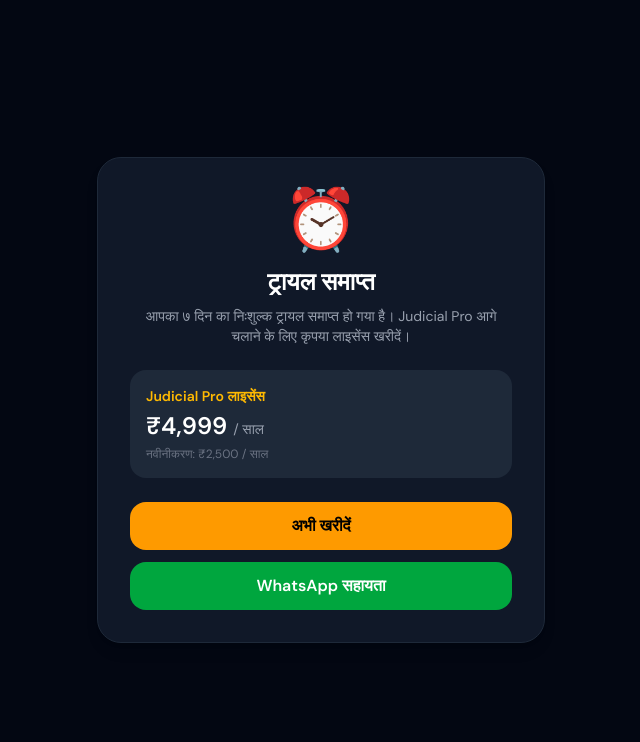
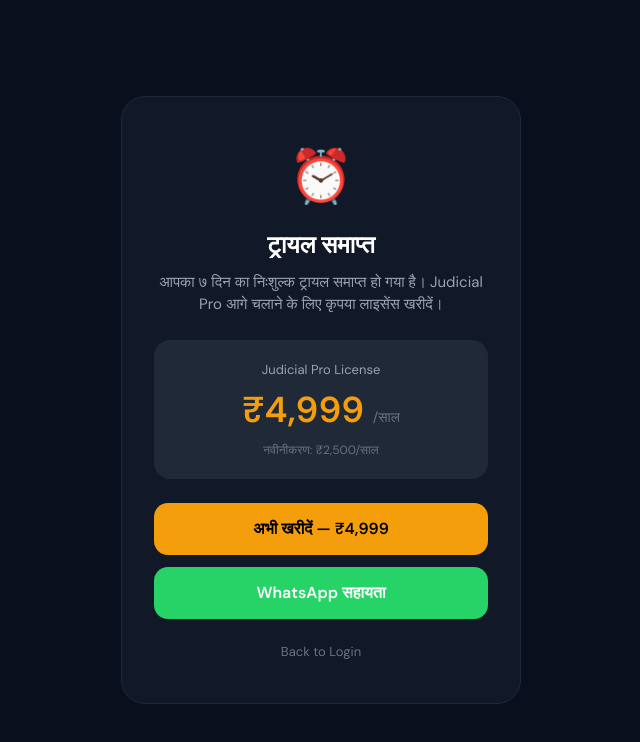
Before and after one commit to kp1153/judicial, a Next.js app: page /expired in a window 1280 px wide. Shown: the top 742 px of the page, without its empty margins (319-959 px from the left). Built offline with nearby package versions, Linux system fonts and the light colour scheme; no server answers.

Commit message:
force deploy

```diff
--- a/app/expired/page.js
+++ b/app/expired/page.js
@@ -1,43 +1,42 @@
-import { getSession } from "@/lib/session";
+"use client";
+import { useEffect, useState } from "react";
 
-export const dynamic = "force-dynamic";
+export default function ExpiredPage() {
+  const [email, setEmail] = useState("");
 
-export default async function ExpiredPage() {
-  const session = await getSession();
-  const email = session?.email || "";
-  const hubUrl = `https://nishantsoftwares.in/payment?software=legal&email=${encodeURIComponent(email)}`;
+  useEffect(() => {
+    fetch("/api/auth/me")
+      .then((r) => r.json())
+      .then((data) => {
+        if (data?.user?.email) setEmail(data.user.email);
+      })
+      .catch(() => {});
+  }, []);
+
+  const paymentUrl = `https://nishantsoftwares.in/payment?software=legal${email ? "&email=" + encodeURIComponent(email) : ""}`;
 
   return (
-    <main className="min-h-screen bg-gray-950 flex items-center justify-center px-4">
-      <div className="max-w-md w-full text-center">
-        <div className="bg-gray-900 border border-gray-800 rounded-3xl shadow-lg p-8">
-          <div className="text-6xl mb-4">⏰</div>
-          <h1 className="text-2xl font-bold text-white mb-2">ट्रायल समाप्त</h1>
-          <p className="text-gray-400 text-sm mb-6">
-            आपका ७ दिन का निःशुल्क ट्रायल समाप्त हो गया है। Judicial Pro आगे चलाने के लिए कृपया लाइसेंस खरीदें।
+    <main style={{ minHeight: "100vh", background: "#0a0f1e", display: "flex", alignItems: "center", justifyContent: "center", padding: "16px" }}>
+      <div style={{ background: "#111827", border: "1px solid #1f2937", borderRadius: "24px", padding: "40px 32px", width: "100%", maxWidth: "400px", textAlign: "center" }}>
+        <div style={{ fontSize: "52px", marginBottom: "12px" }}>⏰</div>
+        <h1 style={{ fontSize: "24px", fontWeight: "800", color: "#fff", marginBottom: "8px" }}>ट्रायल समाप्त</h1>
+        <p style={{ color: "#9ca3af", fontSize: "15px", marginBottom: "24px" }}>
+          आपका ७ दिन का निःशुल्क ट्रायल समाप्त हो गया है। Judicial Pro आगे चलाने के लिए कृपया लाइसेंस खरीदें।
+        </p>
+        <div style={{ background: "#1f2937", borderRadius: "16px", padding: "20px", marginBottom: "24px" }}>
+          <p style={{ color: "#9ca3af", fontSize: "13px", margin: "0 0 4px" }}>Judicial Pro License</p>
+          <p style={{ fontSize: "36px", fontWeight: "800", color: "#f59e0b", margin: "0 0 4px" }}>
+            ₹4,999 <span style={{ fontSize: "14px", fontWeight: "400", color: "#6b7280" }}>/साल</span>
           </p>
-          <div className="bg-gray-800 rounded-2xl p-4 mb-6 text-left">
-            <p className="text-sm font-semibold text-amber-400 mb-1">Judicial Pro लाइसेंस</p>
-            <p className="text-2xl font-extrabold text-white mb-1">
-              ₹4,999 <span className="text-sm font-normal text-gray-400">/ साल</span>
-            </p>
-            <p className="text-xs text-gray-500">नवीनीकरण: ₹2,500 / साल</p>
-          </div>
-          <a
-            href={hubUrl}
-            className="block w-full bg-amber-500 hover:bg-amber-400 text-black font-bold py-3 rounded-2xl transition mb-3"
-          >
-            अभी खरीदें
-          </a>
-          <a
-            href="https://wa.me/919996865069"
-            target="_blank"
-            rel="noopener noreferrer"
-            className="block w-full bg-green-600 hover:bg-green-500 text-white font-bold py-3 rounded-2xl transition"
-          >
-            WhatsApp सहायता
-          </a>
+          <p style={{ color: "#6b7280", fontSize: "12px", margin: 0 }}>नवीनीकरण: ₹2,500/साल</p>
         </div>
+        <a href={paymentUrl} style={{ display: "block", width: "100%", padding: "14px", background: "#f59e0b", color: "#000", fontSize: "16px", fontWeight: "700", borderRadius: "14px", textDecoration: "none", marginBottom: "12px" }}>
+          अभी खरीदें — ₹4,999
+        </a>
+        <a href="https://wa.me/919996865069" target="_blank" rel="noopener noreferrer" style={{ display: "block", width: "100%", padding: "14px", background: "#25d366", color: "#fff", fontSize: "16px", fontWeight: "700", borderRadius: "14px", textDecoration: "none", marginBottom: "20px" }}>
+          WhatsApp सहायता
+        </a>
+        <a href="/login" style={{ color: "#6b7280", fontSize: "13px" }}>Back to Login</a>
       </div>
     </main>
   );
```
Also changed, not shown: 1 other file (tests, documents, lock files or other folders).
